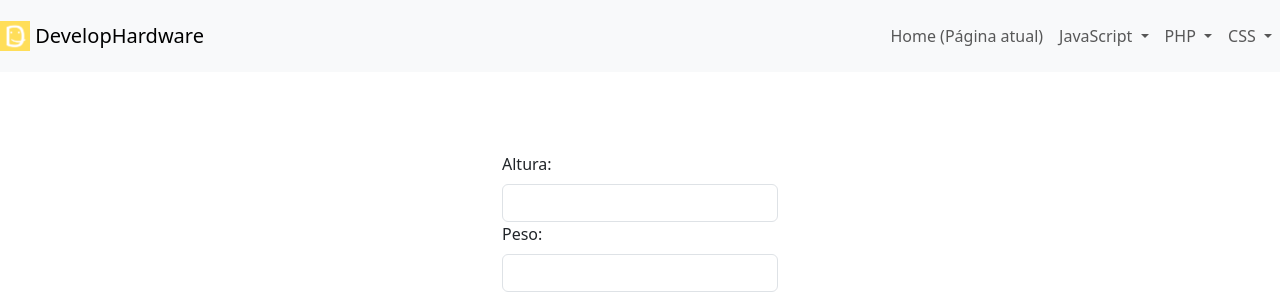
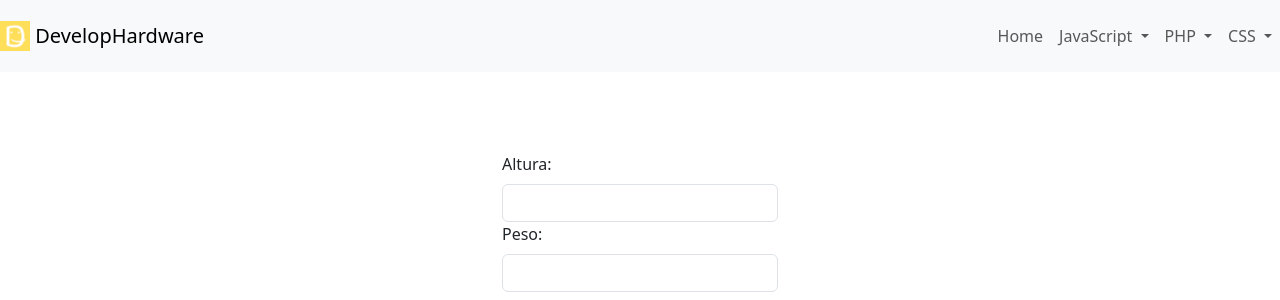
Before and after one commit to develophardware/projetos, a PHP site: page /Calculo-IMC/index.php in a window 1280 px wide. Shown: the top 300 px of the page. Run offline with PHP 8.4, Linux system fonts and the light colour scheme.

Commit message:
Atualizando index

```diff
--- a/pages/header.php
+++ b/pages/header.php
@@ -23,7 +23,8 @@
                 <div class="collapse navbar-collapse" id="navbarNav">
                     <ul class="navbar-nav">
                         <li class="nav-item active">
-                            <a class="nav-link" href="#">Home <span class="sr-only">(Página atual)</span></a>
+                            <!-- <a class="nav-link" href="#">Home <span class="sr-only">(Página atual)</span></a> -->
+                            <a class="nav-link" href="#">Home <span class="sr-only"></span></a>
                         </li>
                         <li class="nav-item dropdown">
                             <a class="nav-link dropdown-toggle" href="#" id="navbarDropdownMenuLink" role="button" data-toggle="dropdown" aria-haspopup="true" aria-expanded="false">
```
